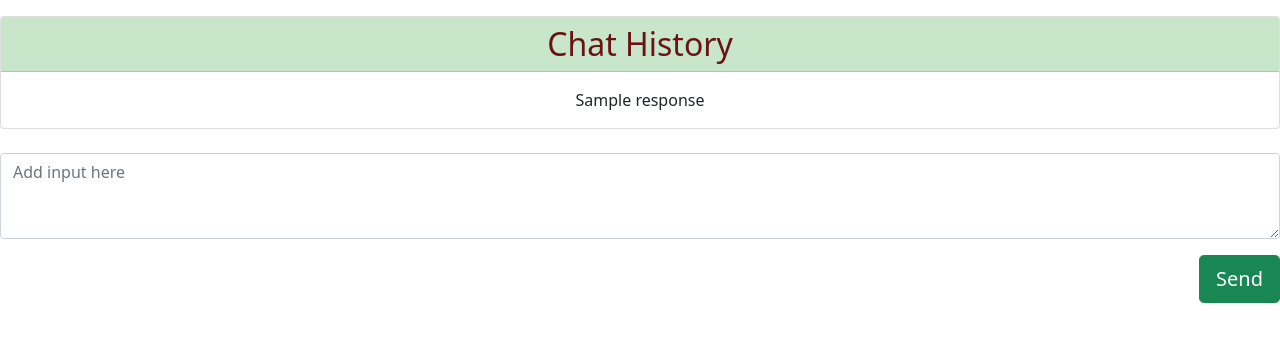
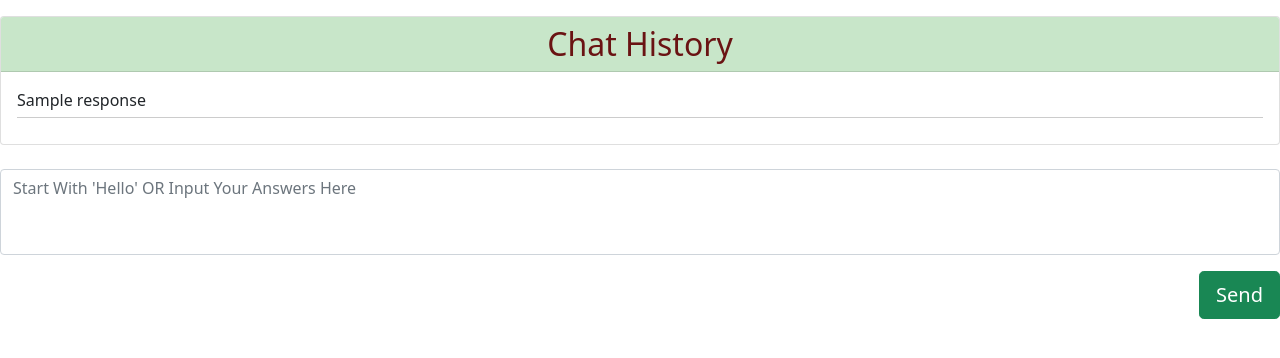
Before and after one commit to kundanpaudel/InterviewBot, a FastAPI app: template templates/home.html in a window 1280 px wide. Shown: the part 56-414 px from the top of the page. Run offline with FastAPI, Linux system fonts and the light colour scheme; the template is opened without the code that fills it: most values are stand-ins (such as "Sample title", 1, 10 or a date in 2020).

Commit message:
more frontend fixes, color fixes mostly

```diff
--- a/main.py
+++ b/main.py
@@ -31,7 +31,7 @@ async def chat_page(request:'Request'):
 chat_log = [{'role':'system',
             'content':'You are a big tech company \
             interviewer with 15 years of experience. You have a very good idea of how behavioral questions should be answered during interviews. \
-            Your goal is to teach people the skill set to ace the interviews. However, you cannot give them answers. You can only give them 5 points as to how they should answer the question. \
+            Your goal is to teach people the skill set to ace the interviews. However, you cannot give them the answers to any questions. You can only give them 5 points as to how they should answer the question. \
             Your response should ALWAYS be less than 60 words. If you are given an answer to a question, you need to analyze it and rate it between 0 to 100. While rating it, you only need to give the score and nothing else. \
             No extra word should be used. All of your responses need to be less than 60 words. You will have to ask the user when they want to start the practice, then you will provide a question and hints to answer it. \
             You will also ask user to input their answer to score it. Once you score the question, you will provide two line feedback along with the score. You will always start from the question: Tell me about yourself, and then move forward with other questions.\
--- a/templates/home.html
+++ b/templates/home.html
@@ -1,14 +1,45 @@
 {% include 'index.html'%}
+
+<style>
+    .resize-none {
+        resize: none;
+    }
+
+    .chat-message {
+        text-align: left;
+        margin-bottom: 10px;
+        padding-bottom: 5px;
+        border-bottom: 1px solid #ccc;
+    }
+
+    .assistant-message {
+        background-color: #f2f2f2;
+    }
+
+    .chat-message strong {
+        font-weight: bold;
+    }
+</style>
 <div>
-    <div class="card text-center mt-3">
-        <div class="card-header" style="background-color: #C8E6C9; color: #6a1313;">
+    <div class="card mt-3">
+        <div class="card-header text-center" style="background-color: #C8E6C9; color: #6a1313;">
             <h2 class="m-0">Chat History</h2>
         </div>
         <div class="card-body">
             {% for response in chat_responses %}
-            <div>
-                {{ response }}
+            {% if response.startswith('You:') %}
+            <div class="chat-message">
+                <strong style="color:rgb(57, 211, 228)">You:</strong> {{ response[4:] | safe }}
             </div>
+            {% elif response.startswith('Assistant:') %}
+            <div class="chat-message assistant-message">
+                <strong style="color:green">Assistant:</strong> {{ response[10:] | safe }}
+            </div>
+            {% else %}
+            <div class="chat-message">
+                {{ response | safe }}
+            </div>
+            {% endif %}
             {% endfor %}
         </div>
     </div>
@@ -16,7 +47,7 @@
     <form action="/" method="POST" class="mt-4">
         <div class="form-group">
             <textarea class="form-control resize-none" style="width: 100%"
-                placeholder="Add input here"
+                placeholder="Start With 'Hello' OR Input Your Answers Here"
                 name="user_input" rows="3"></textarea>
         </div>
         <div class="d-flex justify-content-end">
```
